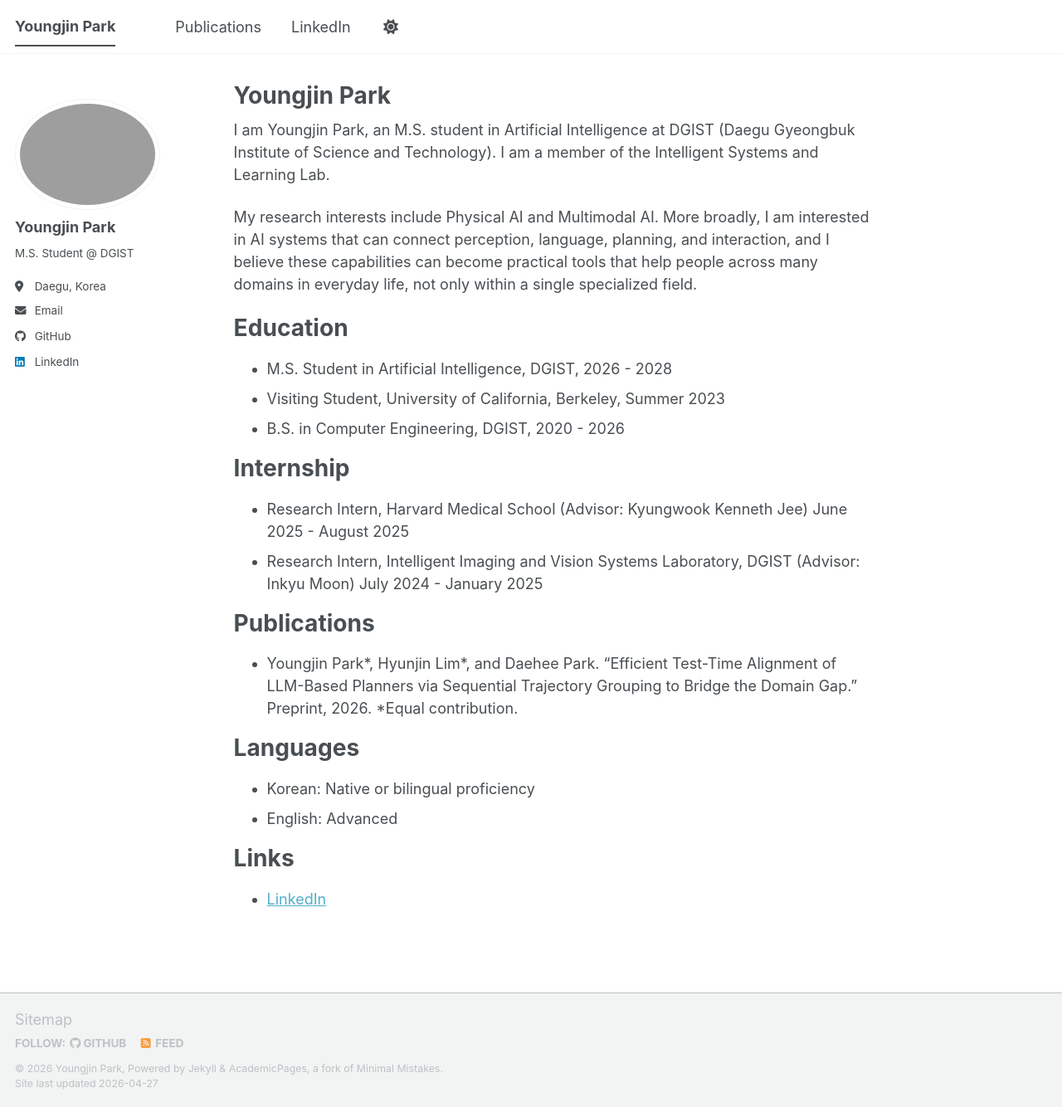
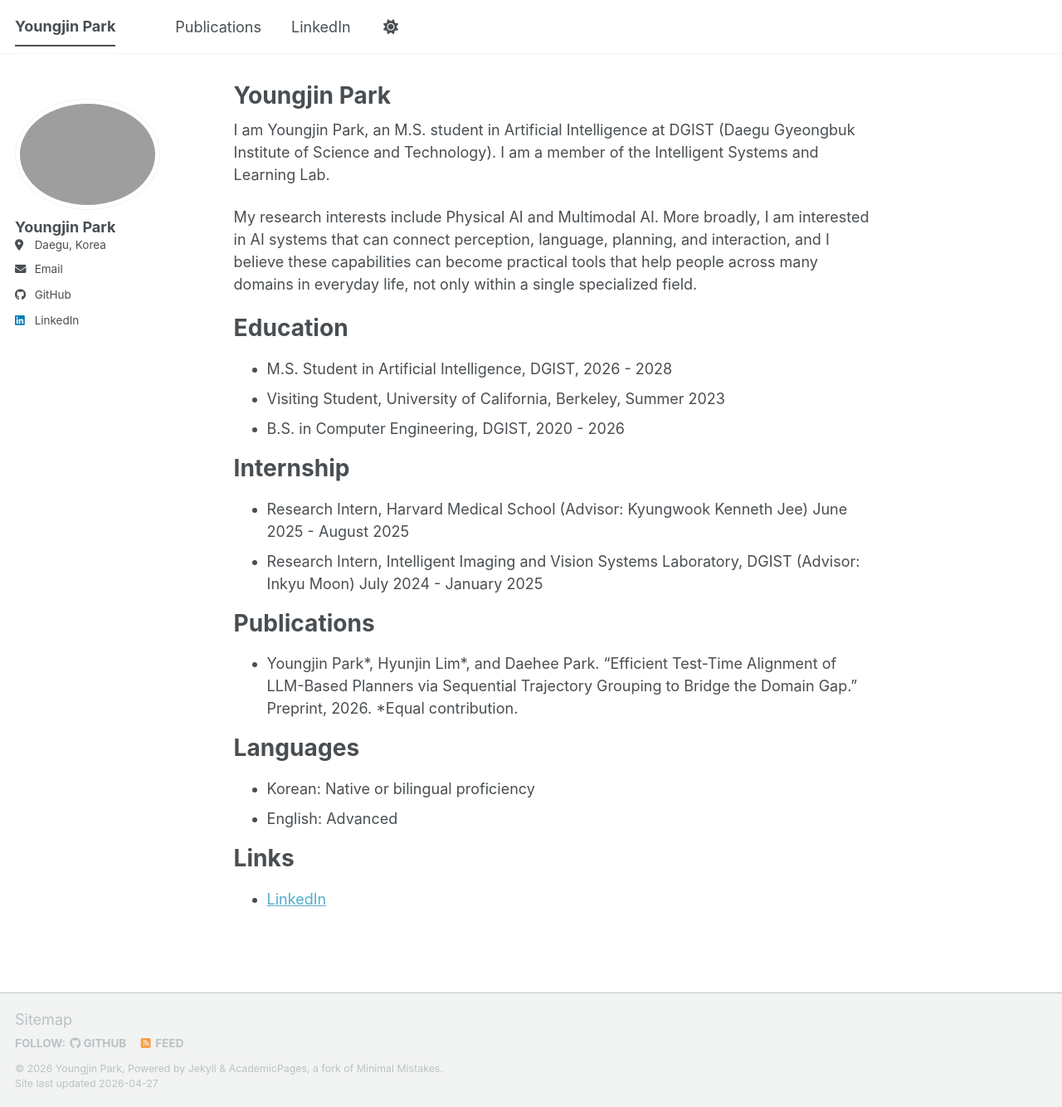
Before and after one commit to i0j1005/i0j1005.github.io, a Jekyll site: the page built from _pages/about.md, in a window 1280 px wide and 1334 px high. Shown: the whole window at 83% size. Built offline with Jekyll 4.4.1, drawn with Linux system fonts in a browser that asks for light colours; a script bundle is joined from its source files by our own code; library files that are not in the unit come from our copies; some of the changed lines change nothing that is shown.

Commit message:
Modify author details in _config.yml
Updated author information in the config file.

```diff
--- a/_config.yml
+++ b/_config.yml
@@ -25,11 +25,11 @@
   # Biographic information
   avatar           : "profile.png"
   name             : "Youngjin Park"
-  pronouns         :
-  bio              : "M.S. Student @ DGIST"
+  institute        : "DGIST"
+  Interests        : "🤖 Physical A.I. · 🕺 Motion Modeling & Planning · 🦾 Robotics A.I. · 🧠 Multi-modal based Learning"
   location         : "Daegu, Korea"
   uri              : # URL
-  email            : yj100520@dgist.ac.kr
+  email            : "yj100520@dgist.ac.kr"
 
   # Academic websites
   academia         : # URL
```
